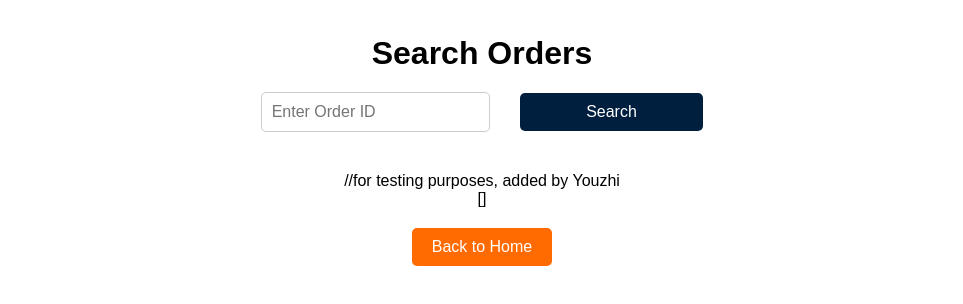
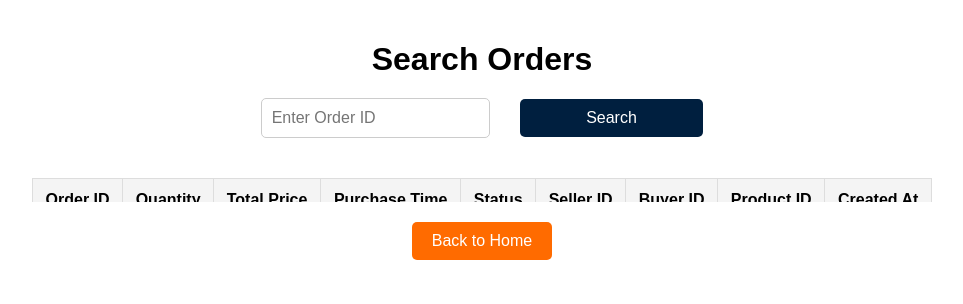
Before and after one commit to VeggieDogs/UI-Code, a React (Create React App) app: page /orders in a window 1280 px wide. Shown: the top 304 px of the page, without its empty margins (178-1141 px from the left). Built offline with nearby package versions, Linux system fonts and the light colour scheme.

Commit message:
removed testing code

```diff
--- a/src/components/Orders.js
+++ b/src/components/Orders.js
@@ -74,8 +74,6 @@ const Orders = () => {
         </table>
       </div>
 
-            //for testing purposes, added by Youzhi
-<div>{JSON.stringify(orders)}</div>
 
       <BackToHomeButton />
     </div>
```
